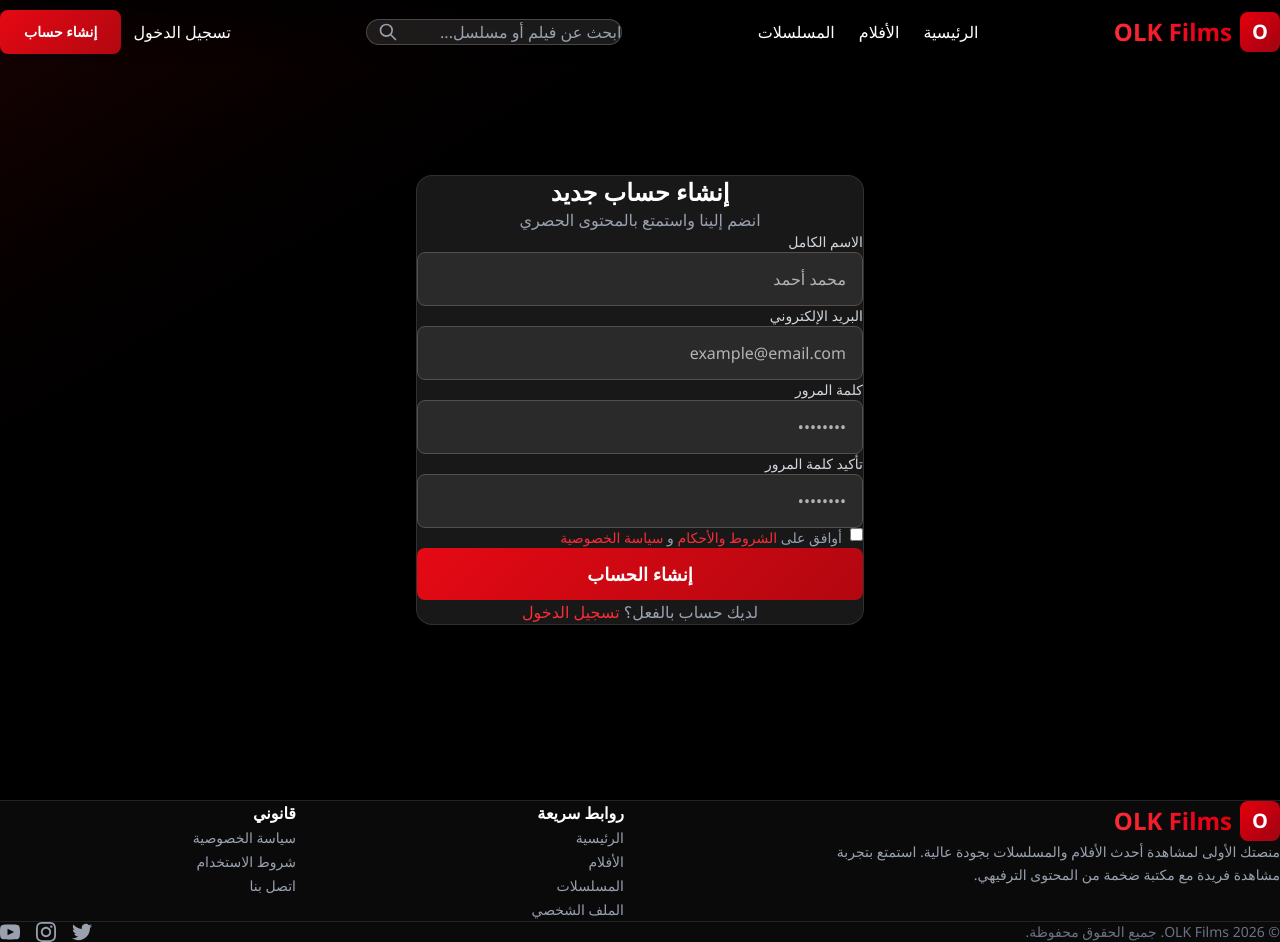
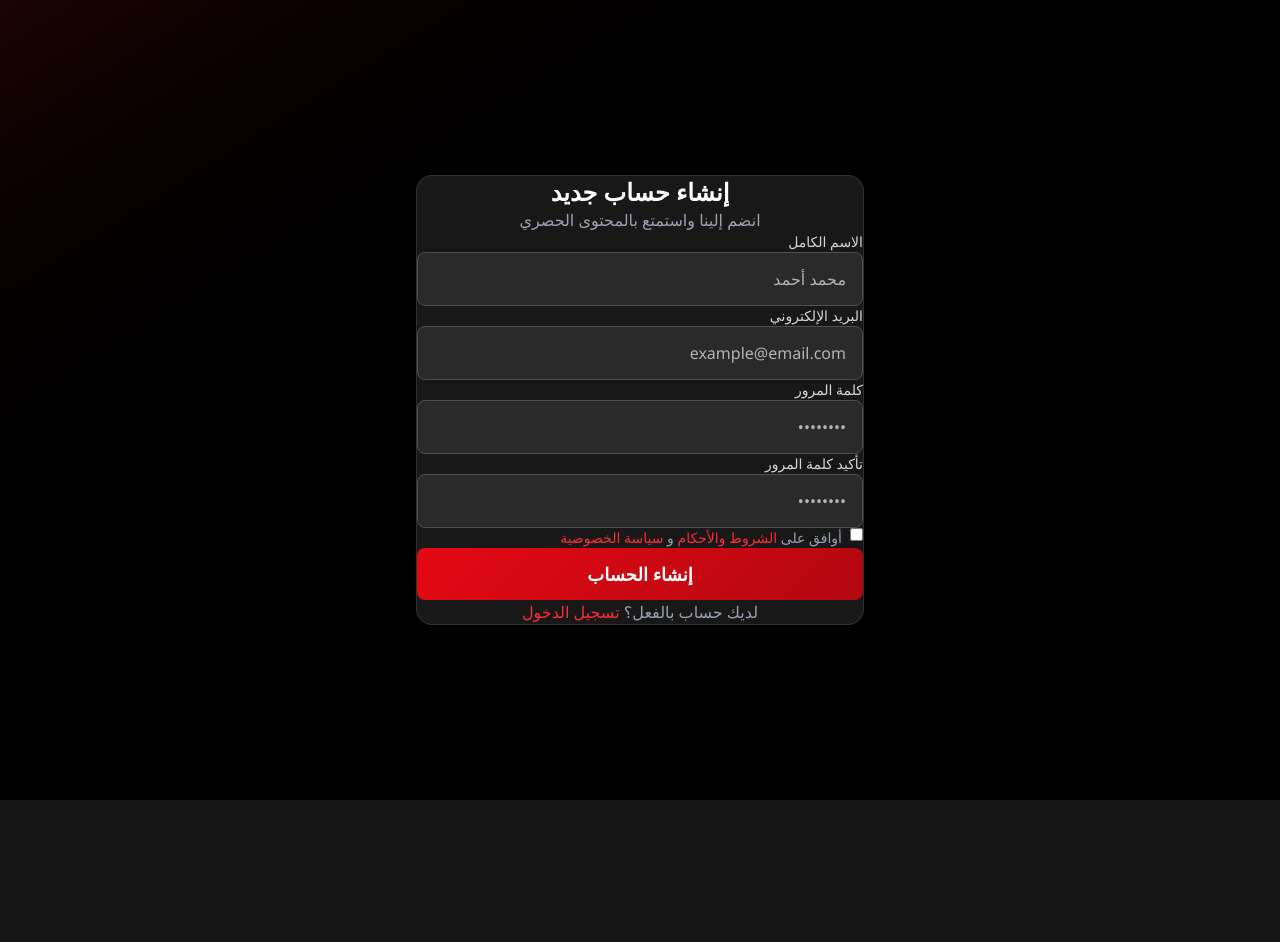
Before and after one commit to o96794441-dot/1, a Next.js app: page /auth/register in a window 1280 px wide. After the commit the page ends 800 px from the top, so only its background shows below. Built offline with nearby package versions, Linux system fonts and the light colour scheme; no server answers.

Commit message:
Fix: Hide navbar and footer on auth pages completely

```diff
--- a/src/app/layout.tsx
+++ b/src/app/layout.tsx
@@ -1,8 +1,7 @@
 import type { Metadata } from "next";
 import { Tajawal } from "next/font/google";
 import "./globals.css";
-import Navbar from "@/components/Navbar";
-import Footer from "@/components/Footer";
+import LayoutWrapper from "@/components/LayoutWrapper";
 
 const tajawal = Tajawal({
   subsets: ["arabic", "latin"],
@@ -11,9 +10,8 @@ const tajawal = Tajawal({
 });
 
 export const metadata: Metadata = {
-  title: "OLK Films - شاهد أفضل الأفلام والمسلسلات مجاناً",
-  description: "منصة OLK Films لمشاهدة أحدث الأفلام والمسلسلات العربية والأجنبية مجاناً بجودة عالية",
-  keywords: ["أفلام", "مسلسلات", "مشاهدة", "مجاني", "عربي", "OLK Films"],
+  title: "تسجيل الدخول",
+  description: "سجل دخولك للمتابعة",
 };
 
 export default function RootLayout({
@@ -24,11 +22,7 @@ export default function RootLayout({
   return (
     <html lang="ar" dir="rtl" suppressHydrationWarning>
       <body className={`${tajawal.variable} font-sans antialiased flex flex-col min-h-screen`} suppressHydrationWarning>
-        <Navbar />
-        <main className="flex-1 pt-16">
-          {children}
-        </main>
-        <Footer />
+        <LayoutWrapper>{children}</LayoutWrapper>
       </body>
     </html>
   );
--- /dev/null
+++ b/src/components/LayoutWrapper.tsx
@@ -0,0 +1,35 @@
+'use client';
+
+import { usePathname } from 'next/navigation';
+import Navbar from './Navbar';
+import Footer from './Footer';
+
+// Pages where navbar and footer should be hidden
+const authPages = ['/auth/login', '/auth/register', '/pending', '/rejected'];
+
+export default function LayoutWrapper({ children }: { children: React.ReactNode }) {
+    const pathname = usePathname();
+
+    // Check if current page is an auth page
+    const isAuthPage = authPages.some(page => pathname?.startsWith(page));
+
+    if (isAuthPage) {
+        // Hide navbar and footer on auth pages
+        return (
+            <main className="flex-1">
+                {children}
+            </main>
+        );
+    }
+
+    // Show navbar and footer on all other pages
+    return (
+        <>
+            <Navbar />
+            <main className="flex-1 pt-16">
+                {children}
+            </main>
+            <Footer />
+        </>
+    );
+}
```
